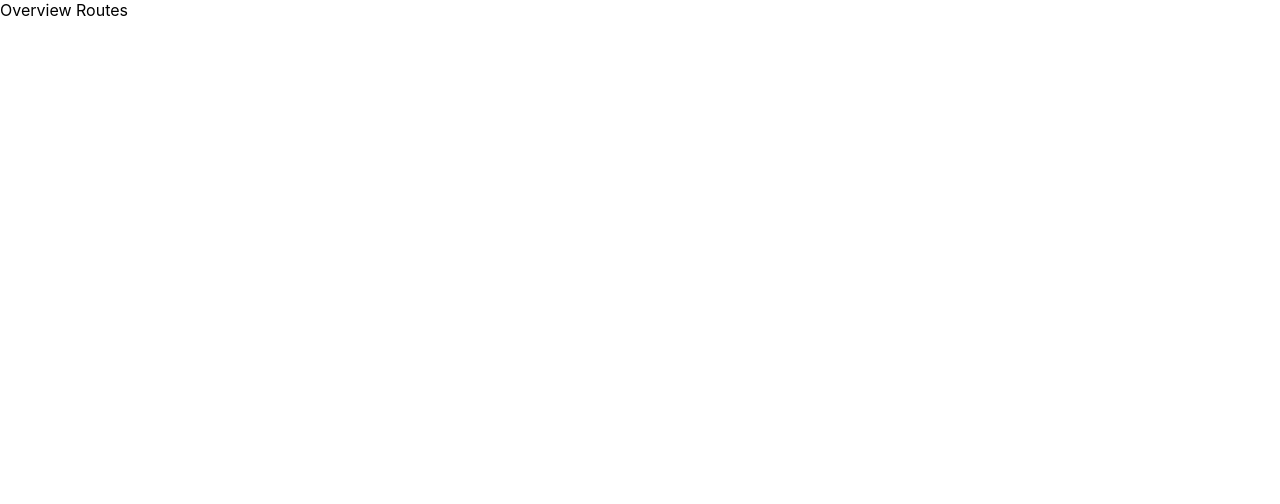
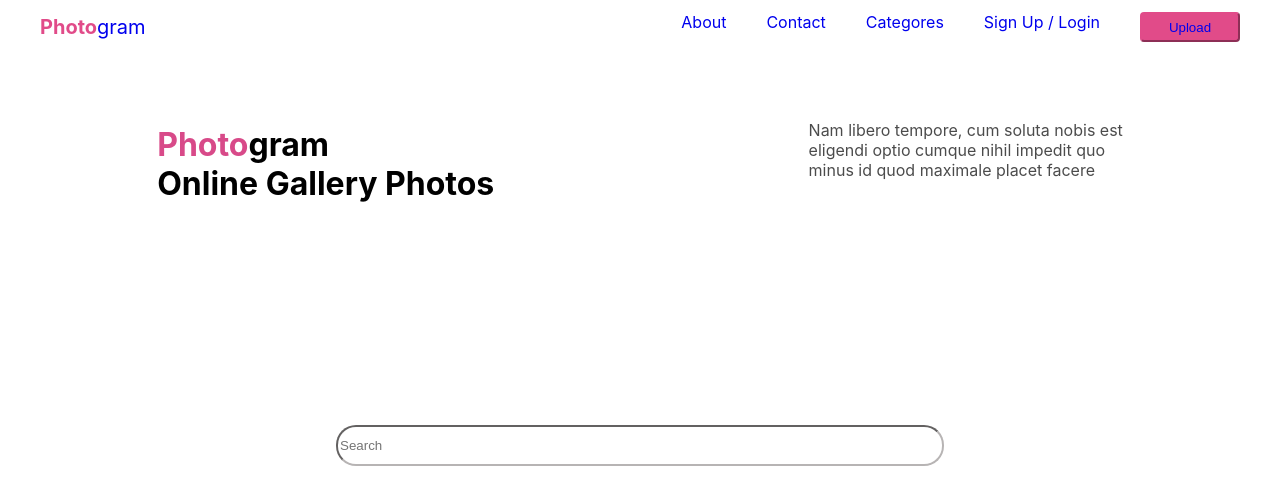
Before and after one commit to Our-Final-Project-DCI/frontend, a React (Create React App) app: page / in a window 1280 px wide. Shown: the top 504 px of the page. Built offline with nearby package versions, Linux system fonts and the light colour scheme.

Commit message:
erste-seite

```diff
--- a/public/index.html
+++ b/public/index.html
@@ -10,11 +10,16 @@
       content="Web site created using create-react-app"
     />
     <link rel="apple-touch-icon" href="%PUBLIC_URL%/logo192.png" />
+
     <!--
       manifest.json provides metadata used when your web app is installed on a
       user's mobile device or desktop. See https://developers.google.com/web/fundamentals/web-app-manifest/
     -->
     <link rel="manifest" href="%PUBLIC_URL%/manifest.json" />
+    <link
+      href="https://fonts.googleapis.com/icon?family=Material+Icons"
+      rel="stylesheet"
+    />
     <!--
       Notice the use of %PUBLIC_URL% in the tags above.
       It will be replaced with the URL of the `public` folder during the build.
--- a/src/Layout/index.js
+++ b/src/Layout/index.js
@@ -0,0 +1,50 @@
+import React from "react";
+import { Link } from "react-router-dom";
+import "./index.scss";
+
+export default function Header(props) {
+  return (
+    <div className="Layout">
+      <div className="Header">
+        <div className="Header__logo">
+          <Link className="link" to="/">
+            <span className="photo">Photo</span>gram
+          </Link>
+        </div>
+        <div className="Header__wrapper">
+          <div className="Header__item">
+            <Link className="link" to="/about">
+              About
+            </Link>
+          </div>
+          <div className="Header__item">
+            <Link className="link" to="/contact">
+              Contact
+            </Link>
+          </div>
+          <div className="Header__item">
+            <Link className="link" to="/category">
+              Categores
+            </Link>
+          </div>
+          <div className="Header__item">
+            <Link className="link" to="/login">
+              Sign Up / Login
+            </Link>
+          </div>
+          <div className="Header__item">
+            <button className="Header__upload">
+              <Link className="link" to="/upload-photo">
+                Upload
+              </Link>
+            </button>
+          </div>
+          <div>
+            <span class="material-symbols-outlined"></span>
+          </div>
+        </div>
+      </div>
+      {props.children}
+    </div>
+  );
+}
--- a/src/Layout/index.scss
+++ b/src/Layout/index.scss
@@ -0,0 +1,50 @@
+.Header {
+  display: flex;
+  justify-content: space-between;
+  align-items: center;
+  width: 100%;
+  height: 54px;
+  position: fixed;
+  top: 0;
+  background-color: #fff;
+
+  &__logo {
+    font-size: 20px;
+    margin-left: 40px;
+  }
+
+  &__wrapper {
+    display: flex;
+  }
+
+  &__item {
+    &:not(:last-child) {
+      margin-right: 40px;
+      cursor: pointer;
+      &:hover {
+        opacity: 0.7;
+      }
+    }
+  }
+
+  &__upload {
+    height: 30px;
+    width: 100px;
+    border-radius: 4px;
+    background-color: #e14b89;
+    border-color: #e14b89;
+    cursor: pointer;
+    &:hover {
+      opacity: 0.7;
+    }
+  }
+}
+
+.photo {
+  color: #e14b89;
+  font-weight: 700;
+}
+
+.link {
+  text-decoration: none;
+}
--- a/src/routes/about/index.js
+++ b/src/routes/about/index.js
@@ -1,8 +1,11 @@
-import React from 'react'
-import './index.scss'
+import React from "react";
+import "./index.scss";
+import Layout from "../../Layout";
 
 export default function About() {
   return (
-    <div>About Routes</div>
-  )
+    <Layout>
+      <div>About</div>
+    </Layout>
+  );
 }
--- a/src/routes/account/index.js
+++ b/src/routes/account/index.js
@@ -1,8 +1,11 @@
-import React from 'react'
-import './index.scss'
+import React from "react";
+import "./index.scss";
+import Layout from "../../Layout";
 
 export default function Account() {
   return (
-    <div>Account Routes</div>
-  )
+    <Layout>
+      <div>Account Routes</div>
+    </Layout>
+  );
 }
--- a/src/routes/category/index.js
+++ b/src/routes/category/index.js
@@ -1,8 +1,11 @@
-import React from 'react'
-import './index.scss'
+import React from "react";
+import "./index.scss";
+import Layout from "../../Layout";
 
 export default function Category() {
   return (
-    <div>Category Routes</div>
-  )
+    <Layout>
+      <div>Category Routes</div>
+    </Layout>
+  );
 }
--- a/src/routes/contact/index.js
+++ b/src/routes/contact/index.js
@@ -1,8 +1,11 @@
-import React from 'react'
-import './index.scss'
+import React from "react";
+import "./index.scss";
+import Layout from "../../Layout";
 
 export default function Contact() {
   return (
-    <div>Contact Routes</div>
-  )
+    <Layout>
+      <div>Contact Routes</div>
+    </Layout>
+  );
 }
--- a/src/routes/overview/index.js
+++ b/src/routes/overview/index.js
@@ -1,8 +1,27 @@
-import React from 'react'
-import './index.scss'
+import React from "react";
+import "./index.scss";
+import Layout from "../../Layout";
 
 export default function Overview() {
   return (
-    <div>Overview Routes</div>
-  )
+    <Layout>
+      <div className="Main">
+        <div className="text">
+          <h1>
+            <span className="span">Photo</span>gram
+            <br />
+            Online Gallery Photos
+          </h1>
+
+          <p>
+            Nam libero tempore, cum soluta nobis est <br /> eligendi optio
+            cumque nihil impedit quo <br /> minus id quod maximale placet facere
+          </p>
+        </div>
+        <div className="search">
+          <input type="text" placeholder="Search" className="input"></input>
+        </div>
+      </div>
+    </Layout>
+  );
 }
--- a/src/routes/overview/index.scss
+++ b/src/routes/overview/index.scss
@@ -0,0 +1,31 @@
+.Main {
+  padding-top: 54px;
+  height: 100%;
+  width: 100%;
+}
+
+.text {
+  display: flex;
+  justify-content: space-around;
+  padding-top: 50px;
+}
+
+p {
+  opacity: 0.7;
+}
+
+.search {
+  text-align: center;
+  width: 100%;
+  padding-top: 200px;
+}
+
+.span {
+  color: #d84a89;
+}
+.input {
+  border-radius: 20px;
+  width: 600px;
+  height: 35px;
+  border-color: rgb(183, 180, 180);
+}
```
Also changed, not shown: src/App.js (+18 -19 lines).
